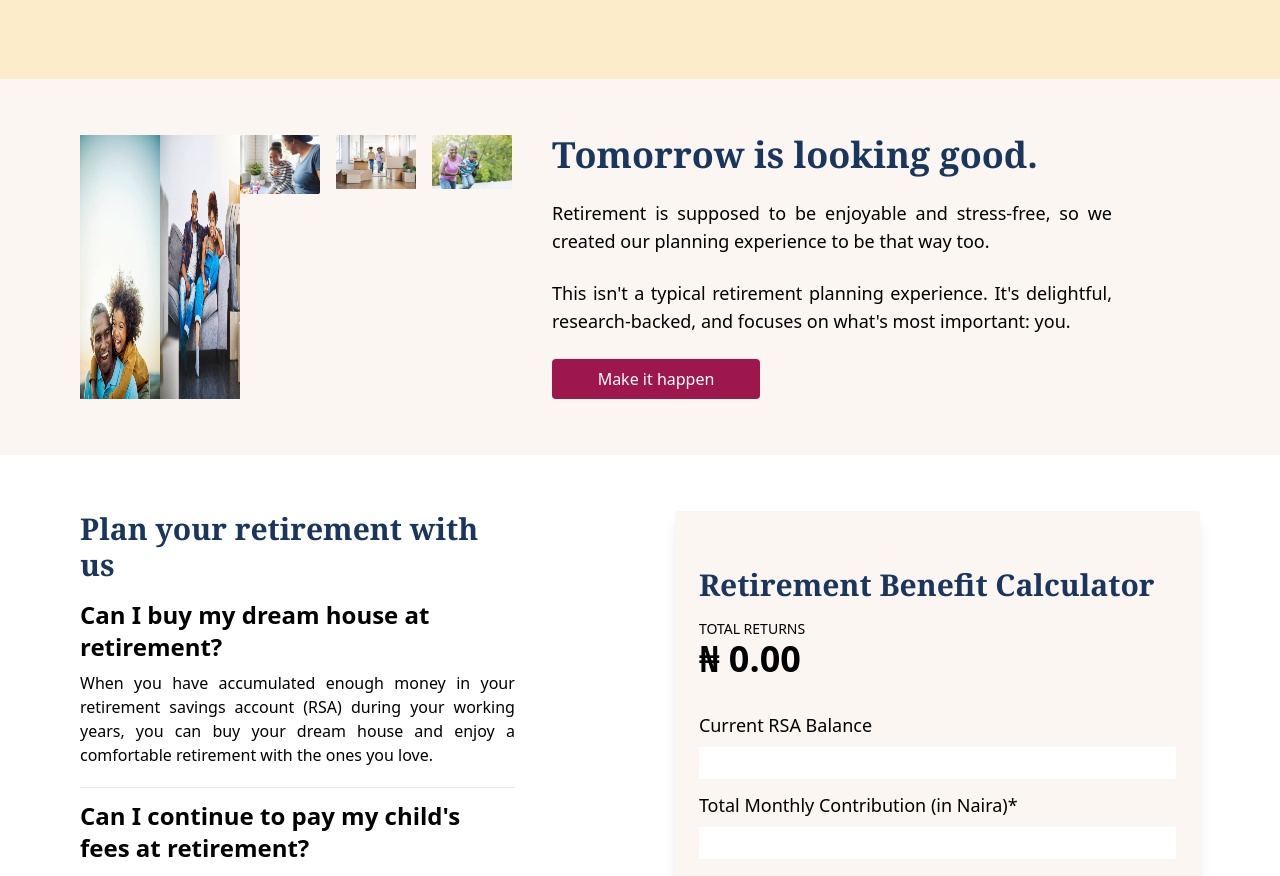
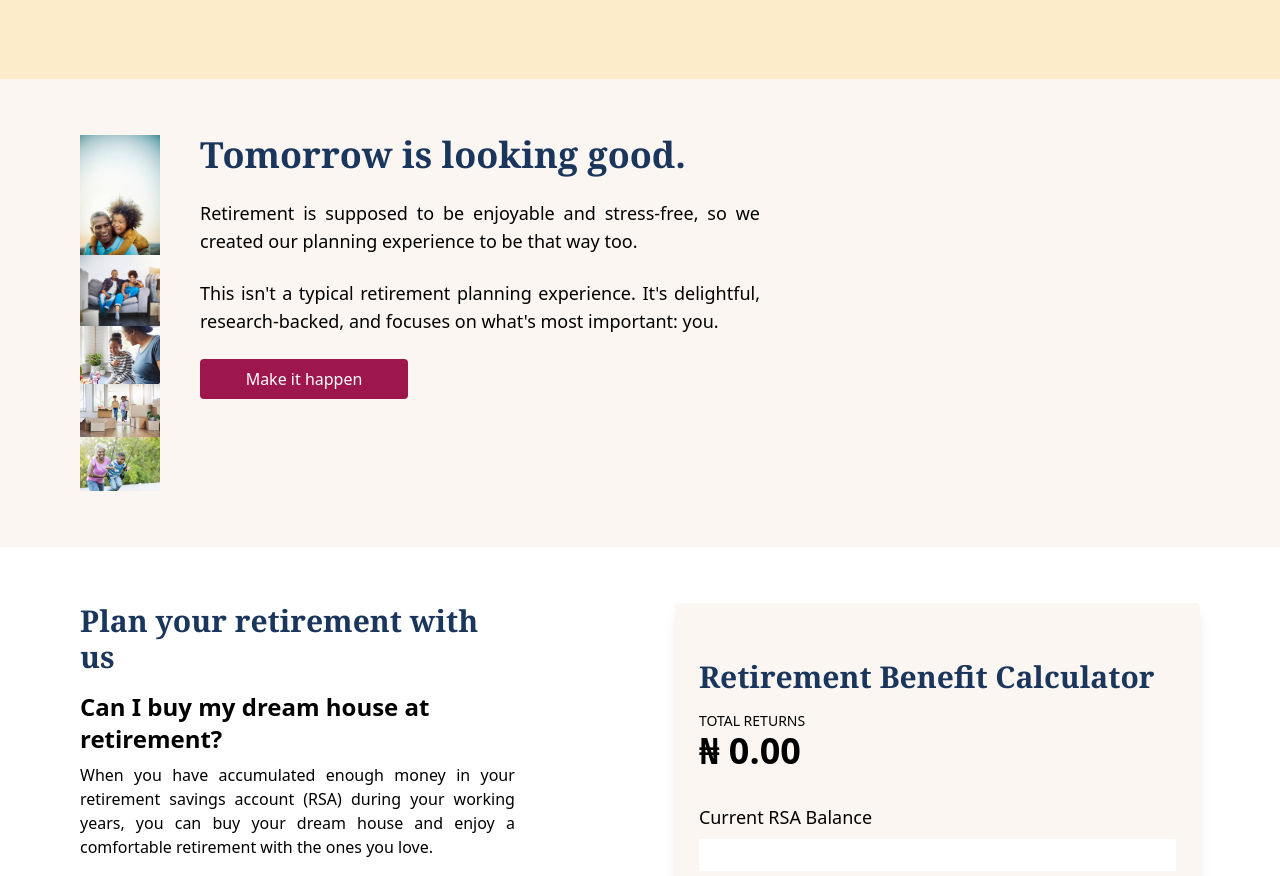
Before and after one commit to AkinAkinbobola/ARM-PENSION-SITE-CLONE, a Vue app in the folder arm-clone/: page / in a window 1280 px wide. Shown: the part 1380-2256 px from the top of the page. Built offline with nearby package versions, Linux system fonts and the light colour scheme.

Commit message:
Remove grid and format code

```diff
--- a/arm-clone/src/components/GridSection.vue
+++ b/arm-clone/src/components/GridSection.vue
@@ -1,13 +1,11 @@
 <template>
   <div class="bg-cream pb-12 flex flex-col md:flex-row md:py-14 md:px-20 p-6">
-      <div class="flex">
+    <div class="grid">
       <img src="../assets/images/grid/grid1.jpg" class="w-20" alt="Image 1">
       <img src="../assets/images/grid/grid2.jpg" class="w-20" alt="Image 2">
-        <div class="grid grid-cols-1 sm:grid-cols-3 gap-4">
       <img src="../assets/images/grid/grid3.jpg" class="w-20" alt="Image 3">
       <img src="../assets/images/grid/grid4.jpg" class="w-20" alt="Image 4">
       <img src="../assets/images/grid/grid5.jpg" class="w-20" alt="Image 5">
-        </div>
     </div>
 
     <div class="md:ml-10 flex flex-col md:w-6/12">
```
Also changed, not shown: arm-clone/src/components/NoSolicitors.vue (indentation only). Lines whose indentation alone changed are shown as unchanged.
